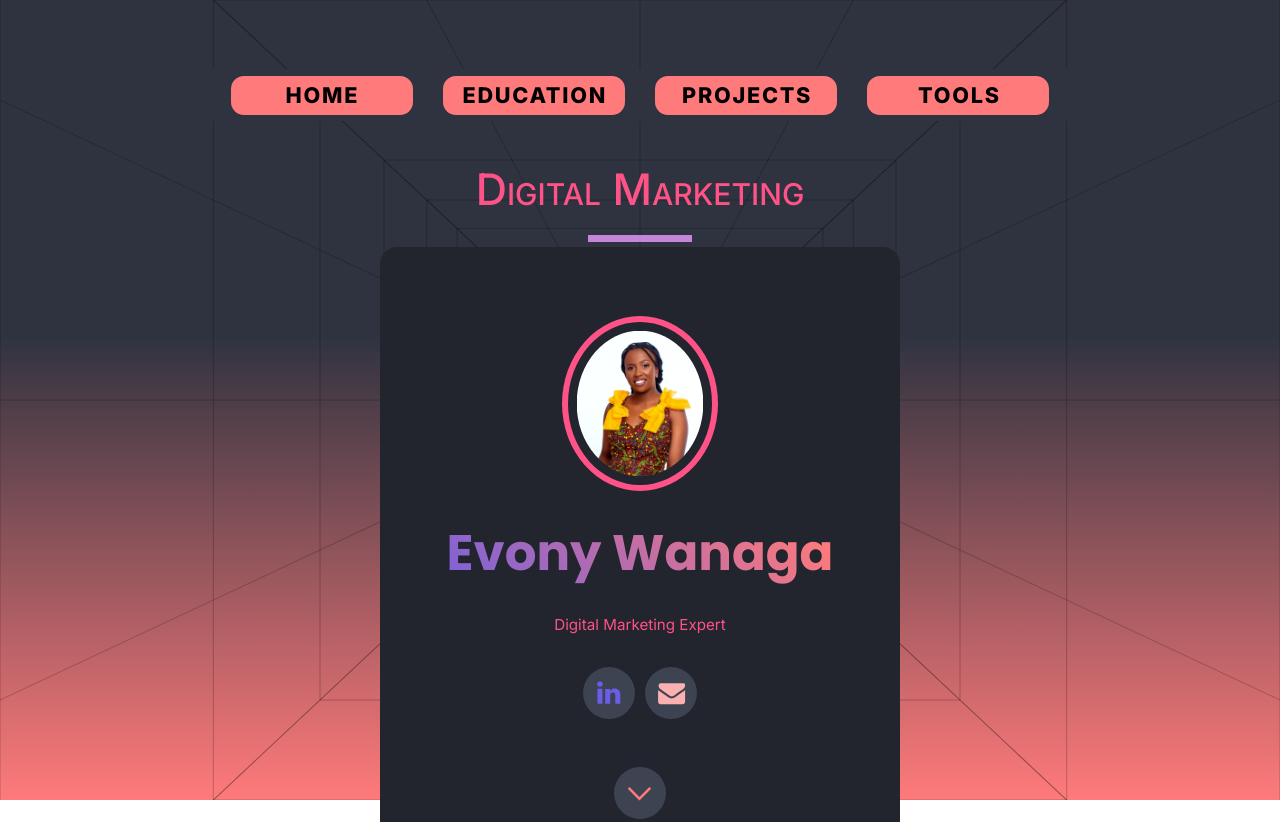
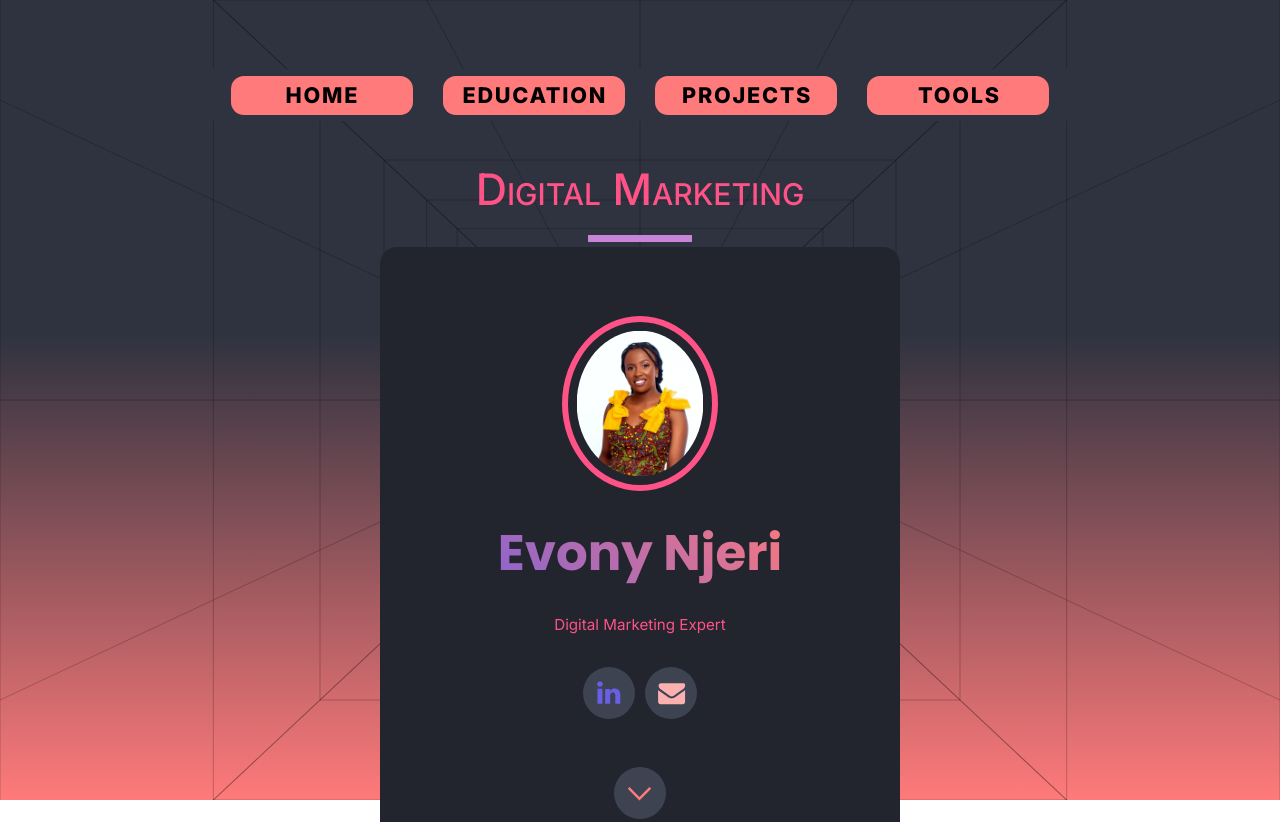
Before and after one commit to PortfolioWebsite001/PortfolioWebsite001.github.io, a plain HTML site: page Njeri/Evony/index.html in a window 1280 px wide. Shown: the top 822 px of the page. Drawn offline with Linux system fonts and the light colour scheme.

Commit message:
Update index.html

```diff
--- a/Njeri/Evony/index.html
+++ b/Njeri/Evony/index.html
@@ -35,7 +35,7 @@
                             <div id="image04" class="style1 image"><a href="https://www.linkedin.com/in/evony-njeri" target="_blank" class="frame"><img src="assets/images/evony.jpg" alt="" />
                             </a>
                         </div>
-                        <h1 id="text01" class="style2">Evony Wanaga</h1>
+                        <h1 id="text01" class="style2">Evony Njeri</h1>
                         <p id="text16" class="style4">Digital Marketing Expert</p>
                         <ul id="icons01" class="style4 icons">
                             <li>
```
